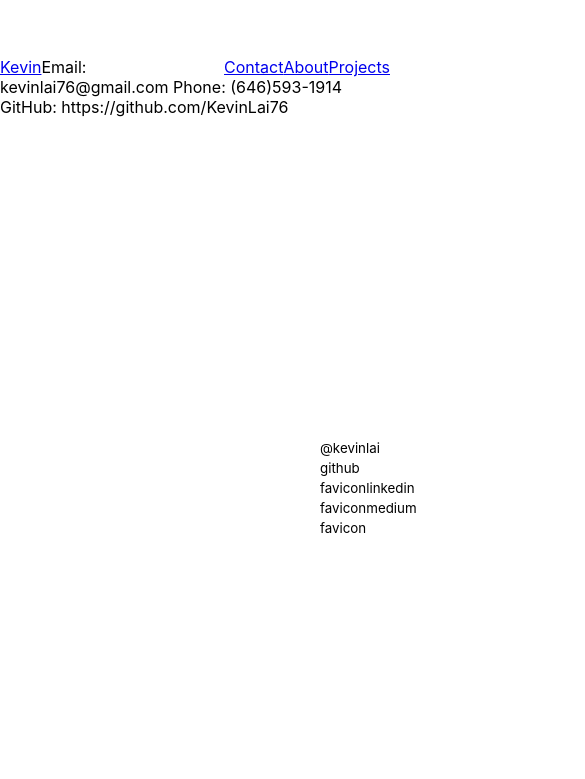
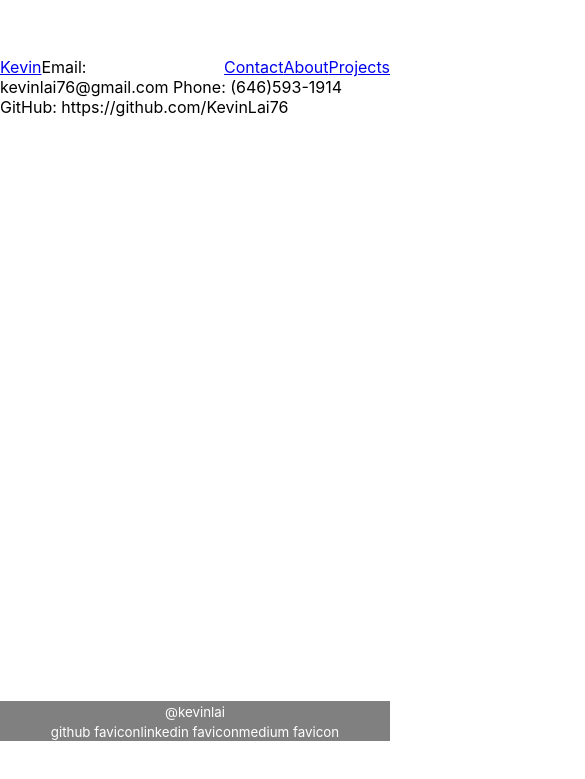
Before and after one commit to KevinLai76/website, a React (Create React App) app: page /contact in a window 390 px wide. Shown: the part 103-882 px from the top of the page, 585 px wide, since content can reach past the window. After the commit the page ends 844 px from the top, so only its background shows below. Built offline with nearby package versions, Linux system fonts and the light colour scheme.

Commit message:
formatted footer, working on responsiveness throughout

```diff
--- a/src/index.css
+++ b/src/index.css
@@ -17,7 +17,13 @@ code {
 }
 
 .footer {
-  padding: 20em;
+    position: fixed;
+    left: 0;
+    bottom: 0;
+    width: 100%;
+    background-color: grey;
+    color: white;
+    text-align: center;
 }
 
 .projects-link {
```
